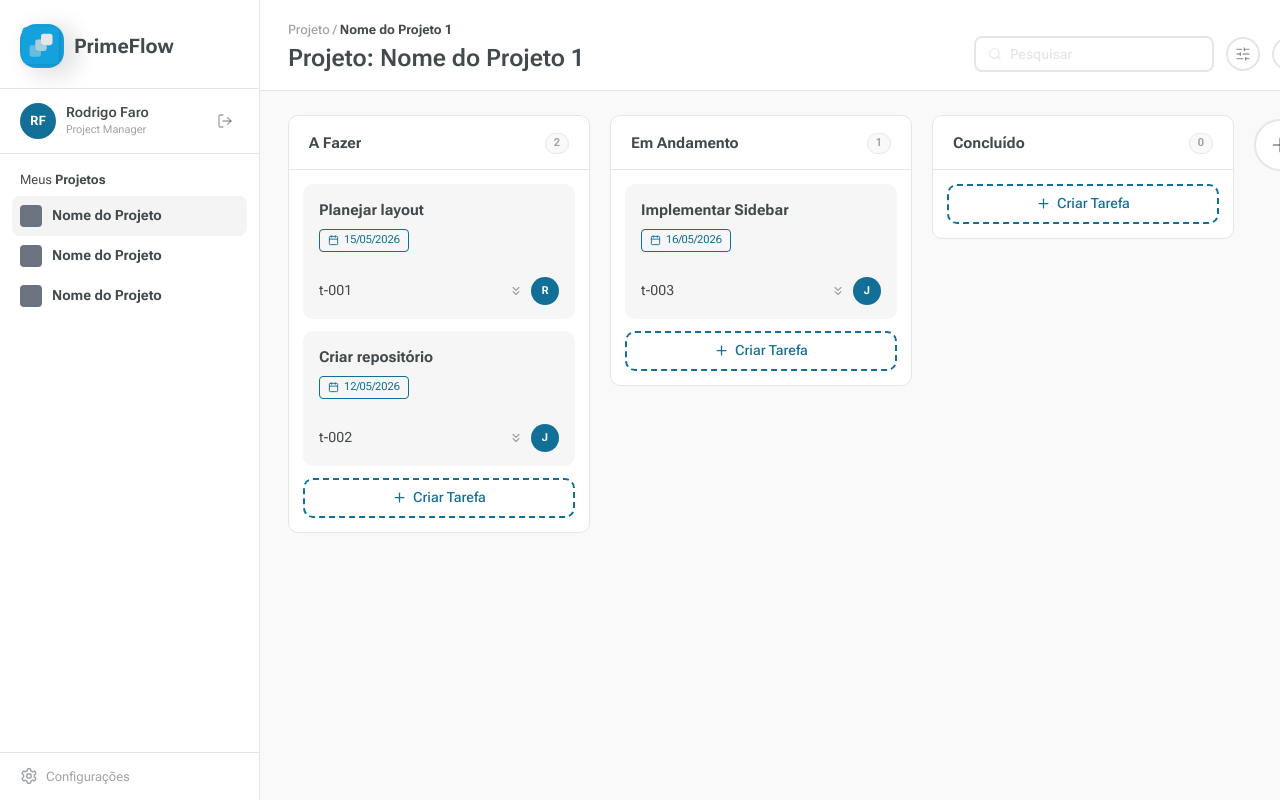
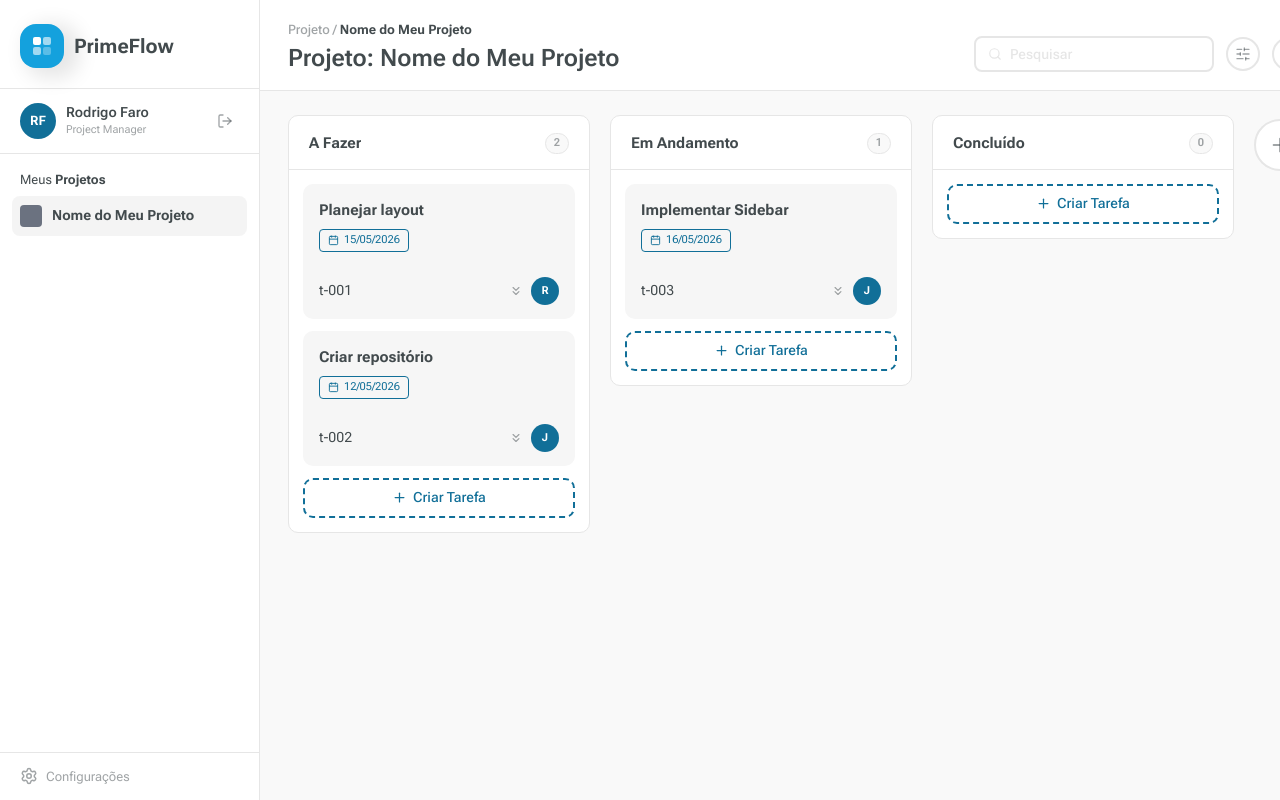
Before and after one commit to L30Gt/PrimeFlow, a React (Create React App) app: page / in a window 1280 px wide. Shown: the top 800 px of the page. Built offline with nearby package versions, Linux system fonts and the light colour scheme.

Commit message:
ajustar variaveis

```diff
--- a/src/App.js
+++ b/src/App.js
@@ -1,14 +1,28 @@
-import React from 'react';
+import React, { useState, useEffect } from 'react';
 import Sidebar from './components/Sidebar';
 import Header from './components/Header';
 import Board from './components/Board';
+import { getProjects, getProjectById } from './services/apiFake';
 
 function App() {
+  const [projects, setProjects] = useState([]);
+  const [currentProjectId, setCurrentProjectId] = useState('proj-001');
+
+  useEffect(() => {
+    setProjects(getProjects());
+  }, []);
+
+  const currentProject = getProjectById(currentProjectId);
+
   return (
     <div className="flex w-full min-h-screen">
-      <Sidebar />
+      <Sidebar
+        projects={projects}
+        currentProjectId={currentProjectId}
+        onSelectProject={setCurrentProjectId}
+      />
       <main className="flex-1 min-w-0 flex flex-col overflow-hidden">
-        <Header />
+        <Header currentProject={currentProject} />
         <Board />
       </main>
     </div>
--- a/src/components/Header.jsx
+++ b/src/components/Header.jsx
@@ -1,15 +1,17 @@
 import React from 'react';
 import { Search, SlidersHorizontal, Settings2 } from 'lucide-react';
 
-const Header = () => {
+const Header = ({ currentProject }) => {
+  const projectName = currentProject?.name || 'Selecione um projeto';
+
   return (
     <header className="px-7 pt-5 pb-[18px] bg-prime-white border-b border-prime-branco-bord flex items-end justify-between gap-5 shrink-0">
       <div className="flex-1 min-w-0">
         <div className="text-[13px] font-medium text-prime-preto-50 mb-1">
-          Projeto / <strong className="font-bold text-prime-preto">Nome do Projeto 1</strong>
+          Projeto / <strong className="font-bold text-prime-preto">{projectName}</strong>
         </div>
         <h1 className="text-[24px] font-semibold text-prime-preto leading-[1.2]">
-          Projeto: Nome do Projeto 1
+          Projeto: {projectName}
         </h1>
       </div>
       <div className="flex items-center gap-3 shrink-0">
--- a/src/components/Sidebar.jsx
+++ b/src/components/Sidebar.jsx
@@ -2,7 +2,7 @@ import React from 'react';
 import { users } from '../dados';
 import { LogOut, Settings } from 'lucide-react';
 
-const Sidebar = () => {
+const Sidebar = ({ projects = [], currentProjectId, onSelectProject }) => {
   const currentUser = users[0];
   const initials = currentUser?.name
     ? currentUser.name
@@ -18,7 +18,12 @@ const Sidebar = () => {
     <aside className="w-sidebar min-h-screen bg-prime-white border-r border-prime-branco-bord flex flex-col shrink-0 sticky top-0 h-screen">
       <div className="flex items-center gap-2.5 px-5 pt-6 pb-5 border-b border-prime-branco-bord">
         <div className="w-11 h-11 rounded-logo bg-prime-azul-logo shadow-[10px_5px_20px_5px_rgba(0,0,0,0.10)] shrink-0 grid place-items-center">
-          <img src="/logo.svg" alt="PrimeFlow logo" className="w-full h-full object-contain" />
+          <svg viewBox="0 0 24 24" fill="none" xmlns="http://www.w3.org/2000/svg" className="w-6 h-6 text-white">
+            <rect x="3" y="3" width="8" height="8" rx="2" fill="white"/>
+            <rect x="13" y="3" width="8" height="8" rx="2" fill="white" fillOpacity=".6"/>
+            <rect x="3" y="13" width="8" height="8" rx="2" fill="white" fillOpacity=".6"/>
+            <rect x="13" y="13" width="8" height="8" rx="2" fill="white" fillOpacity=".3"/>
+          </svg>
         </div>
         <span className="text-[20px] font-bold text-prime-preto">PrimeFlow</span>
       </div>
@@ -38,18 +43,18 @@ const Sidebar = () => {
 
       <div className="px-3 pt-4">
         <div className="text-[13px] text-prime-preto px-2 mb-1.5">Meus <strong>Projetos</strong></div>
-        <div className="flex items-center gap-2.5 px-2 h-10 rounded-proj text-[14px] font-bold text-prime-preto cursor-pointer select-none bg-[rgba(217,217,217,0.30)]">
-          <div className="w-[22px] h-[22px] rounded md bg-gray-500 shrink-0"></div>
-          Nome do Projeto
-        </div>
-        <div className="flex items-center gap-2.5 px-2 h-10 rounded-proj text-[14px] font-bold text-prime-preto cursor-pointer select-none hover:bg-[rgba(217,217,217,0.15)] transition-colors">
-          <div className="w-[22px] h-[22px] rounded md bg-gray-500 shrink-0"></div>
-          Nome do Projeto
-        </div>
-        <div className="flex items-center gap-2.5 px-2 h-10 rounded-proj text-[14px] font-bold text-prime-preto cursor-pointer select-none hover:bg-[rgba(217,217,217,0.15)] transition-colors">
-          <div className="w-[22px] h-[22px] rounded md bg-gray-500 shrink-0"></div>
-          Nome do Projeto
-        </div>
+        {projects.map(proj => (
+          <div
+            key={proj.id}
+            onClick={() => onSelectProject && onSelectProject(proj.id)}
+            className={`flex items-center gap-2.5 px-2 h-10 rounded-proj text-[14px] font-bold text-prime-preto cursor-pointer select-none transition-colors ${
+              proj.id === currentProjectId ? 'bg-[rgba(217,217,217,0.30)]' : 'hover:bg-[rgba(217,217,217,0.15)]'
+            }`}
+          >
+            <div className="w-[22px] h-[22px] rounded md bg-gray-500 shrink-0"></div>
+            {proj.name}
+          </div>
+        ))}
       </div>
 
       <div className="mt-auto border-t border-prime-branco-bord py-3.5 px-5 flex items-center gap-2 text-prime-preto-50 text-[13px] cursor-pointer hover:text-prime-preto transition-colors">
--- a/src/services/apiFake.js
+++ b/src/services/apiFake.js
@@ -1,7 +1,16 @@
-import { tasks as initialTasks, columns as initialColumns } from '../dados';
+import { tasks as initialTasks, columns as initialColumns, projects as initialProjects } from '../dados';
 
 let tasks = [...initialTasks];
 let columns = [...initialColumns];
+let projects = [...initialProjects];
+
+export const getProjects = () => {
+  return projects;
+};
+
+export const getProjectById = (projectId) => {
+  return projects.find(p => p.id === projectId);
+};
 
 export const getColumnsData = () => {
   return columns.map(col => ({
```
